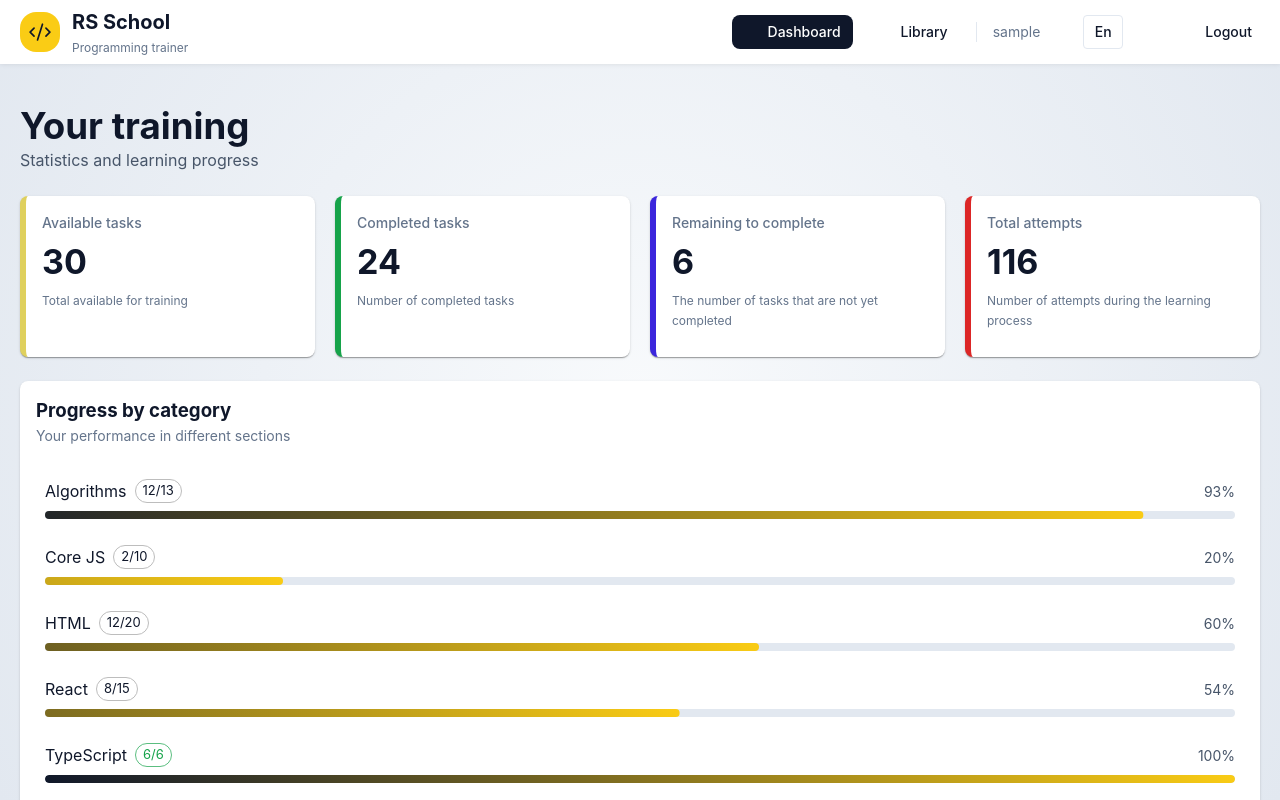
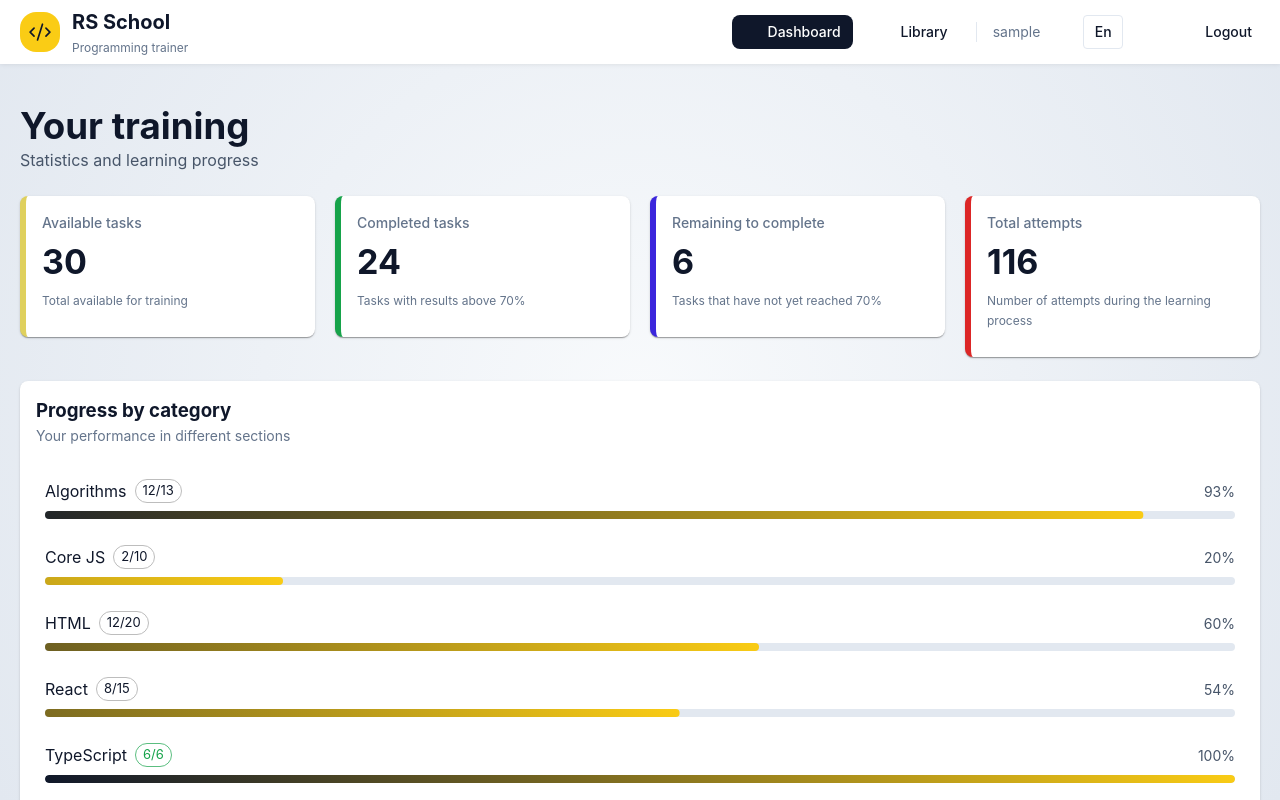
Before and after one commit to Artem-WebDeveloper/tandem, a React (Vite) app: page /dashboard in a window 1280 px wide. Shown: the top 800 px of the page. Built offline with nearby package versions, Linux system fonts and the light colour scheme; no server answers; sample sign-in values are in the browser's storage; some icons are missing.

Commit message:
feat: improved clarity and added links for better ux in dashboard

```diff
--- a/src/core/i18n/locales/en/dashboard.json
+++ b/src/core/i18n/locales/en/dashboard.json
@@ -13,11 +13,11 @@
       },
       "completedTask": {
         "title": "Completed tasks",
-        "description": "Number of completed tasks"
+        "description": "Tasks with results above 70%"
       },
       "remainingTest": {
         "title": "Remaining to complete",
-        "description": "The number of tasks that are not yet completed"
+        "description": "Tasks that have not yet reached 70%"
       },
       "totalAttempts": {
         "title": "Total attempts",
--- a/src/core/i18n/locales/ru/dashboard.json
+++ b/src/core/i18n/locales/ru/dashboard.json
@@ -13,11 +13,11 @@
       },
       "completedTask": {
         "title": "Завершено заданий",
-        "description": "Количество завершенных заданий"
+        "description": "Задания с результатом более 70%"
       },
       "remainingTest": {
         "title": "Осталось завершить",
-        "description": "Количество заданий, которые еще не завершены"
+        "description": "Задания, которые ещё не достигли порога 70%"
       },
       "totalAttempts": {
         "title": "Всего попыток",
--- a/src/pages/Dashboard/CommonStatisticBlock/CommonStatisticBlock.tsx
+++ b/src/pages/Dashboard/CommonStatisticBlock/CommonStatisticBlock.tsx
@@ -1,3 +1,4 @@
+import { Link } from 'react-router-dom';
 import styles from './CommonStatisticBlock.module.scss';
 import { useTranslation } from 'react-i18next';
 import StarIcon from '@mui/icons-material/Star';
@@ -18,6 +19,7 @@ export default function CommonStatisticBlock({
 
   return (
     <ul className={styles.wrapper}>
+      <Link to={`/library`}>
         <Tile
           title={t('dashboard.statistics.availableTask.title')}
           icon={<StarIcon color="warning" />}
@@ -26,7 +28,9 @@ export default function CommonStatisticBlock({
           description={t('dashboard.statistics.availableTask.description')}
           isLoading={isLoading}
         />
+      </Link>
 
+      <Link to={`/library?page=1&is_perfect=true`}>
         <Tile
           title={t('dashboard.statistics.completedTask.title')}
           icon={<SportsScoreIcon color="success" />}
@@ -35,7 +39,9 @@ export default function CommonStatisticBlock({
           count={data?.completedTests ?? null}
           isLoading={isLoading}
         />
+      </Link>
 
+      <Link to={`/library?page=1&is_perfect=false`}>
         <Tile
           title={t('dashboard.statistics.remainingTest.title')}
           icon={<ScheduleIcon color="info" />}
@@ -44,6 +50,7 @@ export default function CommonStatisticBlock({
           count={data?.remainTests ?? null}
           isLoading={isLoading}
         />
+      </Link>
 
       <Tile
         title={t('dashboard.statistics.totalAttempts.title')}
```
Lines whose indentation alone changed are shown as unchanged.
